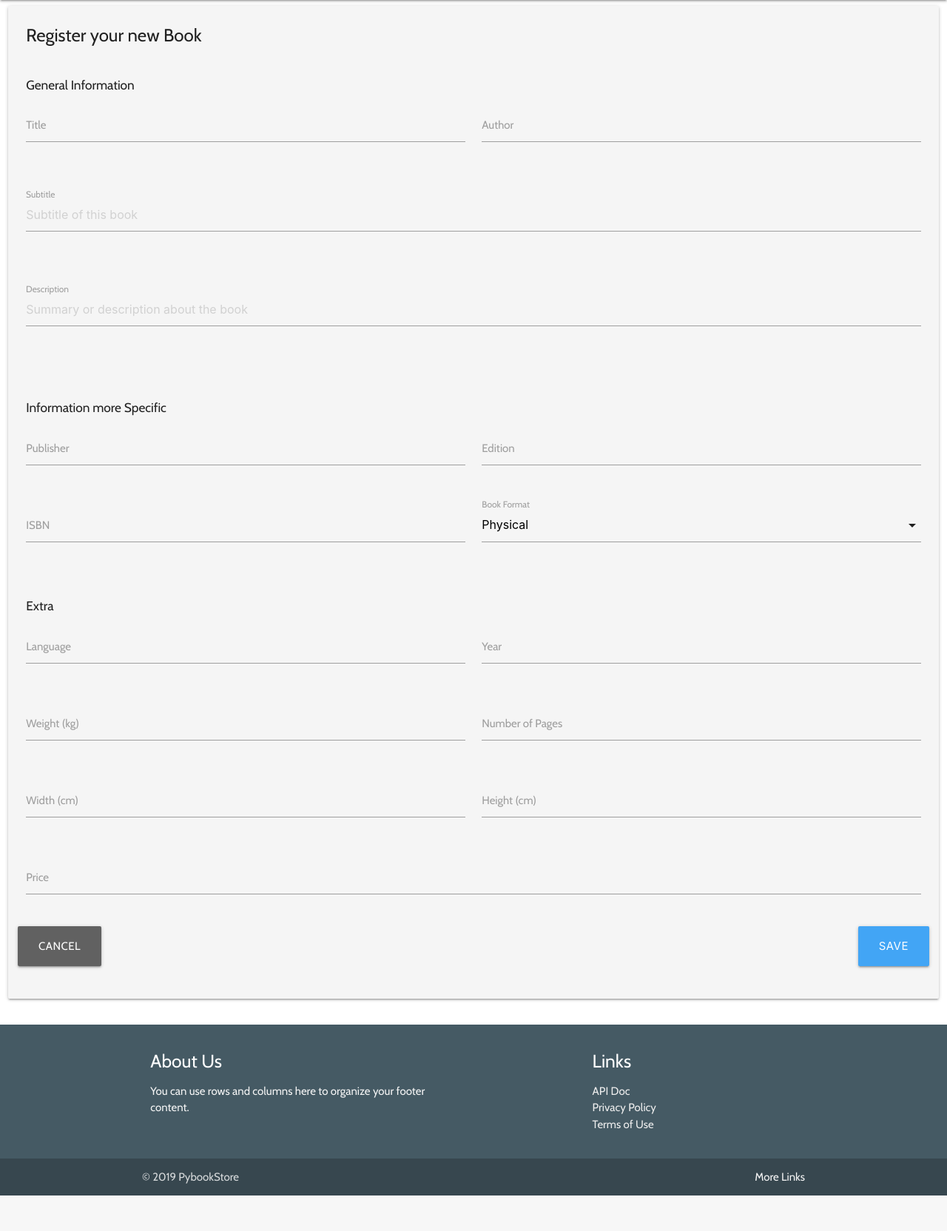
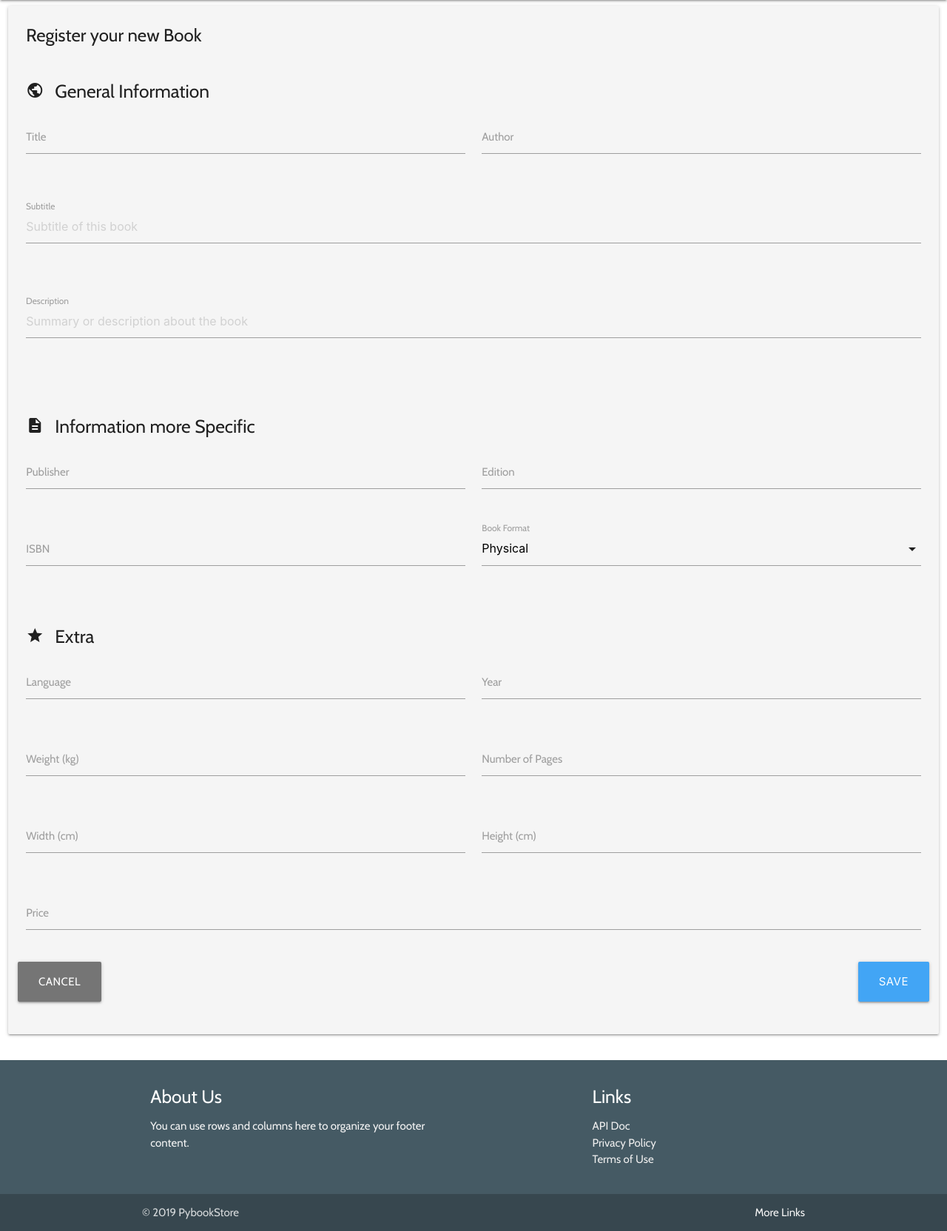
Before and after one commit to Cledersonbc/pybookstore, a Python web app: template pybookstore/templates/newbook.html in a window 1280 px wide. Shown: the part 64-1728 px from the top of the page at 74% size. Before the commit the page ends 1680 px from the top, so only its background shows below. Run offline with Jinja, Linux system fonts and the light colour scheme; the template is opened without the code that fills it, so the values that code supplies are empty.

Commit message:
Update edit view and some icons was added in others views

```diff
--- a/pybookstore/templates/allbooks.html
+++ b/pybookstore/templates/allbooks.html
@@ -8,7 +8,7 @@
       <div class="card-content">
 
         <div class="row">
-          <a href="/books/new" class="btn waves-effect waves-light green darken-1">New Book</a>
+          <a href="/books/new" class="btn waves-effect waves-light green darken-1">New Book <sup><i class="material-icons">fiber_new</i></sup></a>
         </div>
         {% if books is not none %}
         <table class="striped">
--- a/pybookstore/templates/newbook.html
+++ b/pybookstore/templates/newbook.html
@@ -10,7 +10,7 @@
 
           <br>
           <form method="POST" action="/books/new">
-            <h6>General Information</h6>
+            <h5><i class="left material-icons">public</i>General Information</h5>
             <div class="row">
               <div class="input-field col s6">
                 <input id="name" name="title" type="text" class="validate" maxlength="100" required>
@@ -41,7 +41,7 @@
             </div>
 
             <br>
-            <h6>Information more Specific</h6>
+            <h5><i class="left material-icons">description</i>Information more Specific</h5>
             <div class="row">
               <div class="input-field col s6">
                 <input id="publisher" name="publisher" type="text" class="validate" maxlength="64">
@@ -70,7 +70,7 @@
             </div>
 
             <br>
-            <h6>Extra</h6>
+            <h5><i class="left material-icons">star</i>Extra</h5>
             <div class="row">
               <div class="input-field col s6">
                 <input id="language" name="language" type="text" class="validate" maxlength="32">
@@ -88,7 +88,7 @@
                 <label for="weight">Weight (kg)</label>
               </div>
               <div class="input-field col s6">
-                <input id="pages" name="pages" type="number" class="validate">
+                <input id="pages" name="pages" type="number" class="validate" min="1" max="999999">
                 <label for="pages">Number of Pages</label>
               </div>
             </div>
@@ -112,7 +112,7 @@
             </div>
 
             <div class="row">
-              <a href="/books/mybooks" class="waves-effect waves-light btn btn-large grey darken-2 left">Cancel</a>
+              <a href="/books/mybooks" class="waves-effect waves-light btn btn-large grey darken-1 left">Cancel</a>
               <button class="waves-effect waves-light btn btn-large blue lighten-1 right">Save</button>
             </div>
           </form>
```
Also changed, not shown: pybookstore/templates/editbook.html (+14 -14 lines), README.md.
